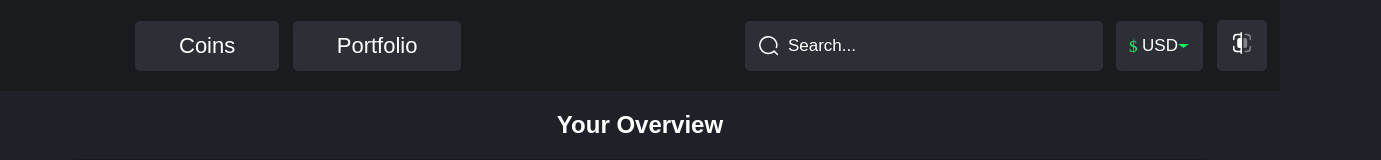
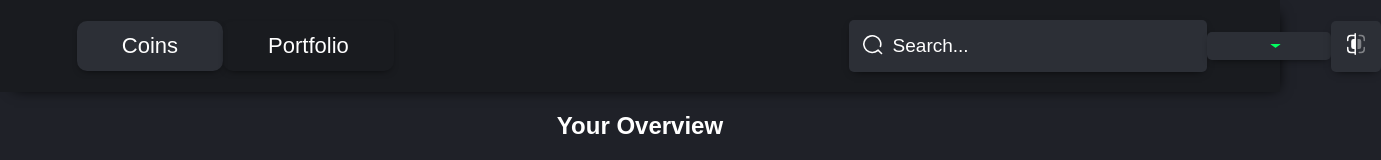
Before and after one commit to williecardoza/crypot-app, a React (Create React App) app: page / in a window 1280 px wide. Shown: the top 160 px of the page, 1381 px wide, since content can reach past the window. Built offline with nearby package versions, Linux system fonts and the light colour scheme; no server answers.

Commit message:
added currency change functionality and stored in local storage. Styled Nav, and bitcoin charts

```diff
--- a/src/App.js
+++ b/src/App.js
@@ -7,20 +7,31 @@ import { lightTheme, darkTheme, GlobalStyles } from "./themes.js";
 
 class App extends React.Component {
   state = {
+    currency: JSON.parse(localStorage.getItem("currency")),
     theme: false,
   };
   handleThemeChange = () => {
     this.setState({ theme: !this.state.theme });
   };
 
+  handleSelectedCurrency = currency => {
+    this.setState({ currency: currency });
+  };
+
   componentDidUpdate(prevProps, prevState) {
     if (prevState.theme !== this.state.theme) {
       localStorage.setItem("theme", JSON.stringify(this.state.theme));
     }
+    if (prevState.currency !== this.state.currency) {
+      localStorage.setItem("currency", JSON.stringify(this.state.currency));
+    }
   }
 
   componentDidMount() {
-    this.setState({ theme: JSON.parse(localStorage.getItem("theme")) });
+    this.setState({
+      currency: JSON.parse(localStorage.getItem("currency")),
+      theme: JSON.parse(localStorage.getItem("theme")),
+    });
   }
 
   render() {
@@ -32,6 +43,7 @@ class App extends React.Component {
             <NavBar
               theme={this.state.theme ? lightTheme : darkTheme}
               handleThemeChange={this.handleThemeChange}
+              handleSelectedCurrency={this.handleSelectedCurrency}
             />
             <Switch>
               <Route
@@ -41,6 +53,7 @@ class App extends React.Component {
                   <HomePage
                     {...props}
                     theme={this.state.theme ? lightTheme : darkTheme}
+                    currency={this.state.currency}
                   />
                 )}
               />
--- a/src/components/BitcoinChart/BitcoinChart.styles.js
+++ b/src/components/BitcoinChart/BitcoinChart.styles.js
@@ -11,7 +11,7 @@ export const Wrapper = styled.div`
 export const ParentContainer = styled.div`
   display: flex;
   justify-content: space-between;
-  width: 85%;
+  width: 88%;
 `;
 export const ChartContainer = styled.div`
   margin: 0 auto 10px;
@@ -33,5 +33,6 @@ export const H2 = styled.h2`
 export const Container = styled.div`
   background: ${props => props.theme.secondary};
   border-radius: 10px;
+  box-shadow: 0 2px 14px -4px black;
   width: 740px;
 `;
--- a/src/components/CoinCard/CoinCard.js
+++ b/src/components/CoinCard/CoinCard.js
@@ -98,7 +98,7 @@ class CoinCard extends React.Component {
             </div>
           </NameContainer>
         </Td>
-        <Td>{formatCurrency(current_price, "USD", "en")}</Td>
+        <Td>{formatCurrency(current_price, this.props.currency)}</Td>
         <Td>
           <PercentageValueContainer
             value={price_change_percentage_1h_in_currency}
--- a/src/components/CoinList/CoinList.js
+++ b/src/components/CoinList/CoinList.js
@@ -22,7 +22,13 @@ class CoinList extends React.Component {
           </thead>
           <tbody>
             {this.props.coinList.map(coin => {
-              return <CoinCard coin={coin} key={coin.id} />;
+              return (
+                <CoinCard
+                  coin={coin}
+                  key={coin.id}
+                  currency={this.props.currency}
+                />
+              );
             })}
           </tbody>
         </Table>
--- /dev/null
+++ b/src/components/NavBar/Dropdown/Dropdown.js
@@ -0,0 +1,36 @@
+import React from "react";
+import {
+  CurrencySymbol,
+  Dropdown,
+  DropdownContainer,
+  DropdownItem,
+} from "./Dropdown.styles";
+class DropdownMenu extends React.Component {
+  render() {
+    return (
+      <Dropdown onMouseLeave={this.props.handleDropdownFocus}>
+        <DropdownContainer>
+          <DropdownItem
+            onClick={() => this.props.handleSelectedCurrency("USD")}
+          >
+            <CurrencySymbol>$</CurrencySymbol>
+            <div>USD</div>
+          </DropdownItem>
+          <DropdownItem
+            onClick={() => this.props.handleSelectedCurrency("EUR")}
+          >
+            <CurrencySymbol>€</CurrencySymbol>
+            <div>EUR</div>
+          </DropdownItem>
+          <DropdownItem
+            onClick={() => this.props.handleSelectedCurrency("GBP")}
+          >
+            <CurrencySymbol>£</CurrencySymbol>
+            <div>GBP</div>
+          </DropdownItem>
+        </DropdownContainer>
+      </Dropdown>
+    );
+  }
+}
+export default DropdownMenu;
--- /dev/null
+++ b/src/components/NavBar/Dropdown/Dropdown.styles.js
@@ -0,0 +1,37 @@
+import styled from "styled-components";
+
+export const CurrencySymbol = styled.div`
+  color: #00ff5f;
+  margin-right: 8px;
+`;
+
+export const Dropdown = styled.div`
+  animation: fadeInOut 0.9s ease-in-out;
+  box-shadow: 8px 8px 25px -7px black;
+  position: absolute;
+  top: 61px;
+  right: -13px;
+  z-index: 10;
+  width: 125px;
+`;
+
+export const DropdownContainer = styled.div`
+  align-items: center;
+  background: ${props => props.theme.third};
+  border-radius: 5px;
+  display: flex;
+  flex-direction: column;
+  width: 100%;
+`;
+
+export const DropdownItem = styled.div`
+  align-items: center;
+  display: flex;
+  justify-content: center;
+  padding: 12px;
+  &:hover {
+    background: ${props => props.theme.secondary};
+    cursor: pointer;
+  }
+  width: 80%;
+`;
--- a/src/components/NavBar/NavBar.js
+++ b/src/components/NavBar/NavBar.js
@@ -1,4 +1,5 @@
 import React from "react";
+import DropdownMenu from "./Dropdown/Dropdown.js";
 import {
   Container,
   CurrencyContainer,
@@ -6,48 +7,102 @@ import {
   InputContainer,
   LeftContainer,
   Li,
+  LinkWrapper,
+  LinkLi,
   Nav,
   RightContainer,
   StyledLink,
+  StyledArrowIcon,
+  CurrencySymbol,
   Ul,
+  Wrapper,
 } from "./NavBar.styles.js";
 import { ReactComponent as ThemeIcon } from "../SVG/themeIcon.svg";
-import { ReactComponent as CurrencySymbol } from "../SVG/currencySymbol.svg";
-import { ReactComponent as DownArrow } from "../SVG/downArrow.svg";
 import { ReactComponent as SearchIcon } from "../SVG/searchIcon.svg";
 
 class NavBar extends React.Component {
+  state = {
+    clickedLink: false,
+    currency: JSON.parse(localStorage.getItem("currency")),
+    showDropdown: false,
+  };
+  handleDropdown = () => {
+    this.setState({ showDropdown: !this.state.showDropdown });
+  };
+  handleDropdownFocus = () => {
+    this.setState({ showDropdown: false });
+  };
+  handleSelectedCurrency = currency => {
+    this.setState({
+      currency: currency,
+      showDropdown: !this.state.showDropdown,
+    });
+    this.props.handleSelectedCurrency(currency);
+  };
+  handleClickedLink = () => {
+    this.setState({ clickedLink: !this.state.clickedLink });
+  };
   render() {
     return (
       <Nav>
         <Ul>
           <Container>
             <LeftContainer>
-              <Li>
-                <StyledLink to="/"> Coins </StyledLink>
-              </Li>
-              <Li>
-                <StyledLink to="/Portfolio"> Portfolio </StyledLink>
-              </Li>
+              <LinkLi>
+                <StyledLink to="/">
+                  <LinkWrapper
+                    onClick={this.handleClickedLink}
+                    currentPage={window.location.pathname === "/"}
+                  >
+                    Coins
+                  </LinkWrapper>
+                </StyledLink>
+              </LinkLi>
+              <LinkLi>
+                <StyledLink to="/Portfolio">
+                  <LinkWrapper
+                    onClick={this.handleClickedLink}
+                    currentPage={window.location.pathname === "/Portfolio"}
+                  >
+                    Portfolio
+                  </LinkWrapper>
+                </StyledLink>
+              </LinkLi>
             </LeftContainer>
             <RightContainer>
               <Li>
                 <InputContainer>
-                  <SearchIcon fill= {this.props.theme.color}/>
+                  <SearchIcon fill={this.props.theme.color} />
                   <Input type="text" placeholder="Search..." />
                 </InputContainer>
               </Li>
+
               <Li>
-                <CurrencyContainer>
-                  <CurrencySymbol />
-                  <CurrencyContainer>
-                    <div>USD</div>
-                    <DownArrow />
+                <Wrapper>
+                  <CurrencyContainer onClick={this.handleDropdown}>
+                    <CurrencySymbol>
+                      {this.state.currency === "USD"
+                        ? "$"
+                        : this.state.currency === "EUR"
+                        ? "€"
+                        : this.state.currency === "GBP"
+                        ? "£"
+                        : ""}
+                    </CurrencySymbol>
+                    <div>{this.state.currency}</div>
+                    <StyledArrowIcon showDropdown={this.state.showDropdown} />
                   </CurrencyContainer>
-                </CurrencyContainer>
+                  {this.state.showDropdown && (
+                    <DropdownMenu
+                      handleDropdownFocus={this.handleDropdownFocus}
+                      handleSelectedCurrency={this.handleSelectedCurrency}
+                    />
+                  )}
+                </Wrapper>
               </Li>
+
               <Li onClick={this.props.handleThemeChange}>
-                <ThemeIcon fill= {this.props.theme.color}/>
+                <ThemeIcon fill={this.props.theme.color} />
               </Li>
             </RightContainer>
           </Container>
--- a/src/components/NavBar/NavBar.styles.js
+++ b/src/components/NavBar/NavBar.styles.js
@@ -1,27 +1,74 @@
 import styled from "styled-components";
 import { Link } from "react-router-dom";
+import { ReactComponent as ArrowSVG } from "../SVG/arrowIcon.svg";
+
 export const StyledLink = styled(Link)`
   color: ${props => props.theme.color};
-  padding: 32px;
   text-decoration: none;
+`;
+
+export const StyledArrowIcon = styled(ArrowSVG)`
+  fill: #00ff5f;
+  margin-left: 5px;
+  transform: ${props =>
+    props.showDropdown ? "rotate(0deg)" : "rotate(180deg)"};
 `;
 
 export const Container = styled.div`
   align-items: center;
   display: flex;
   justify-content: space-between;
+  margin: 0 0 0 auto;
+  width: 94%;
 `;
 
 export const CurrencyContainer = styled.div`
   align-items: center;
   display: flex;
-  padding: 1px;
+  justify-content: center;
+`;
+
+export const CurrencySymbol = styled.div`
+  color: #00ff5f;
+  margin-right: 8px;
+`;
+
+
+export const Dropdown = styled.div`
+  animation: fadeInOut 0.9s ease-in-out;
+  box-shadow: 8px 8px 25px -7px black;
+  position: absolute;
+  top: 61px;
+  right: -13px;
+  z-index: 10;
+  width: 125px;
+`;
+
+export const DropdownContainer = styled.div`
+  align-items: center;
+  background: ${props => props.theme.third};
+  border-radius: 5px;
+  display: flex;
+  flex-direction: column;
+  width: 100%;
+`;
+
+export const DropdownItem = styled.div`
+  align-items: center;
+  display: flex;
+  justify-content: center;
+  padding: 12px;
+  &:hover {
+    background: ${props => props.theme.secondary};
+    cursor: pointer;
+  }
+  width: 80%;
 `;
 
 export const Input = styled.input`
   background: none;
   border: none;
-  font-size: 17px;
+  font-size: 19px;
   margin-left: 8px;
   width: 100%;
   &::placeholder {
@@ -37,24 +84,39 @@ export const InputContainer = styled.div`
 export const Li = styled.li`
   background: ${props => props.theme.third};
   border-radius: 5px;
+  box-shadow: 0 3px 9px -5px black;
   color: ${props => props.theme.color};
   list-style: none;
-  margin: 20px 13.5px 20px 0;
+  margin: 20px 0px 20px 0;
   padding: 12px;
   &:hover {
     cursor: pointer;
   }
+`;
+export const LinkWrapper = styled.div`
+  padding: 12px 45px;
+  border-radius: 10px;
+  box-shadow: 0 3px 9px -5px black;
+  background: ${props => props.currentPage && props.theme.third};
+  :hover {
+    cursor: pointer;
+  }
+`;
+export const LinkLi = styled.li`
+  list-style: none;
 `;
 
 export const LeftContainer = styled.div`
   align-items: center;
   display: flex;
   font-size: 22px;
-  margin-left: 95px;
+  justify-content: space-between;
+  width: 20%;
 `;
 
 export const Nav = styled.nav`
   background: ${props => props.theme.secondary};
+  box-shadow: 6px 5px 13px -8px black;
   color: ${props => props.theme.color};
 `;
 
@@ -62,8 +124,19 @@ export const RightContainer = styled.div`
   align-items: center;
   display: flex;
   font-size: 17px;
+  justify-content: space-between;
+  margin-right: 2.8%;
+  width: 33%;
 `;
 
 export const Ul = styled.ul`
+  align-items: center;
+  display: flex;
   margin: 0;
+  padding: 0;
 `;
+export const Wrapper = styled.div`
+  font-size: 19px;
+  position: relative;
+  width: 100px;
+`;
```
Also changed, not shown: src/components/BitcoinChart/BitcoinChart.js (+5 -7 lines), src/pages/HomePage/HomePage.js (+10 -6 lines).
